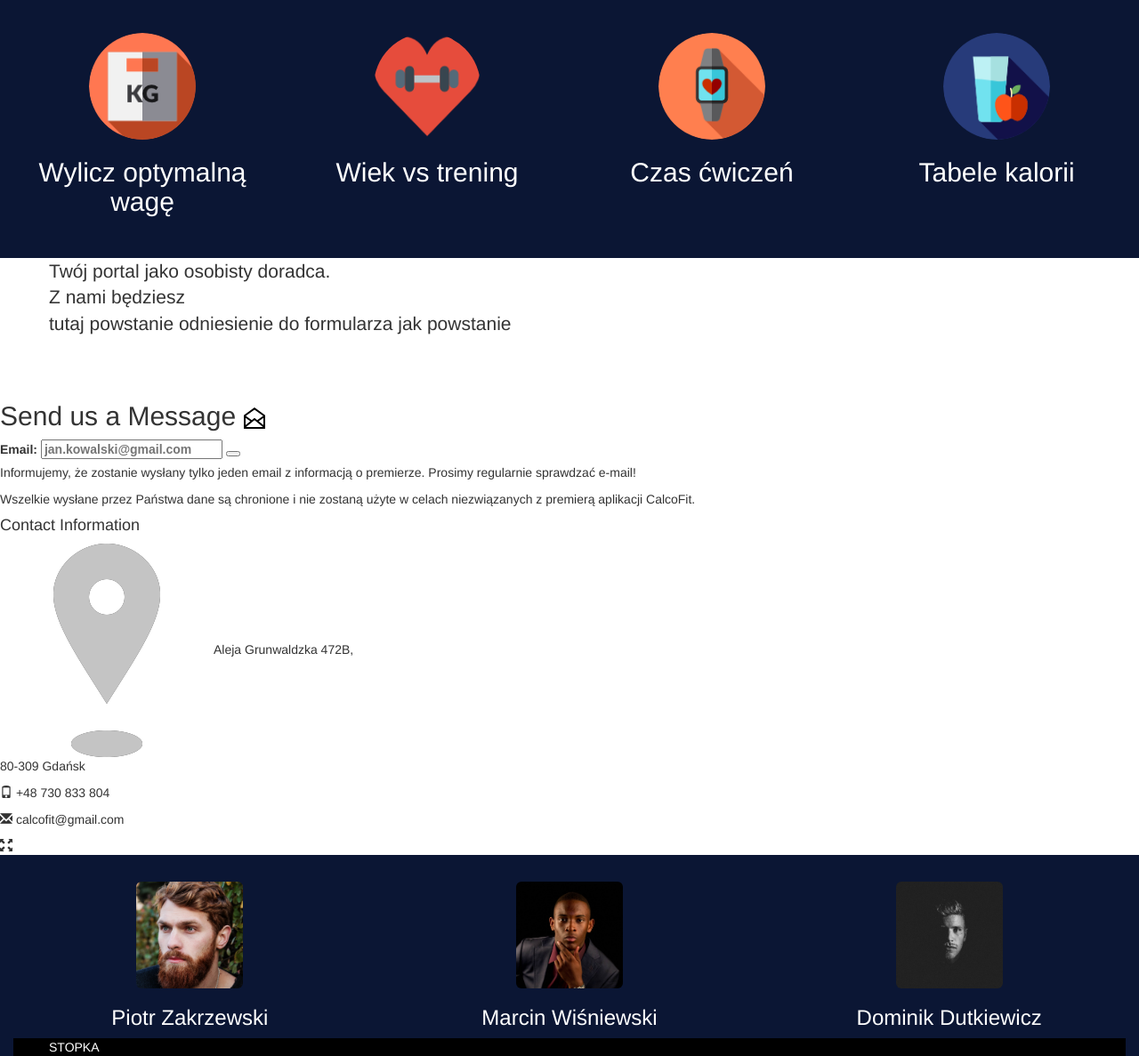
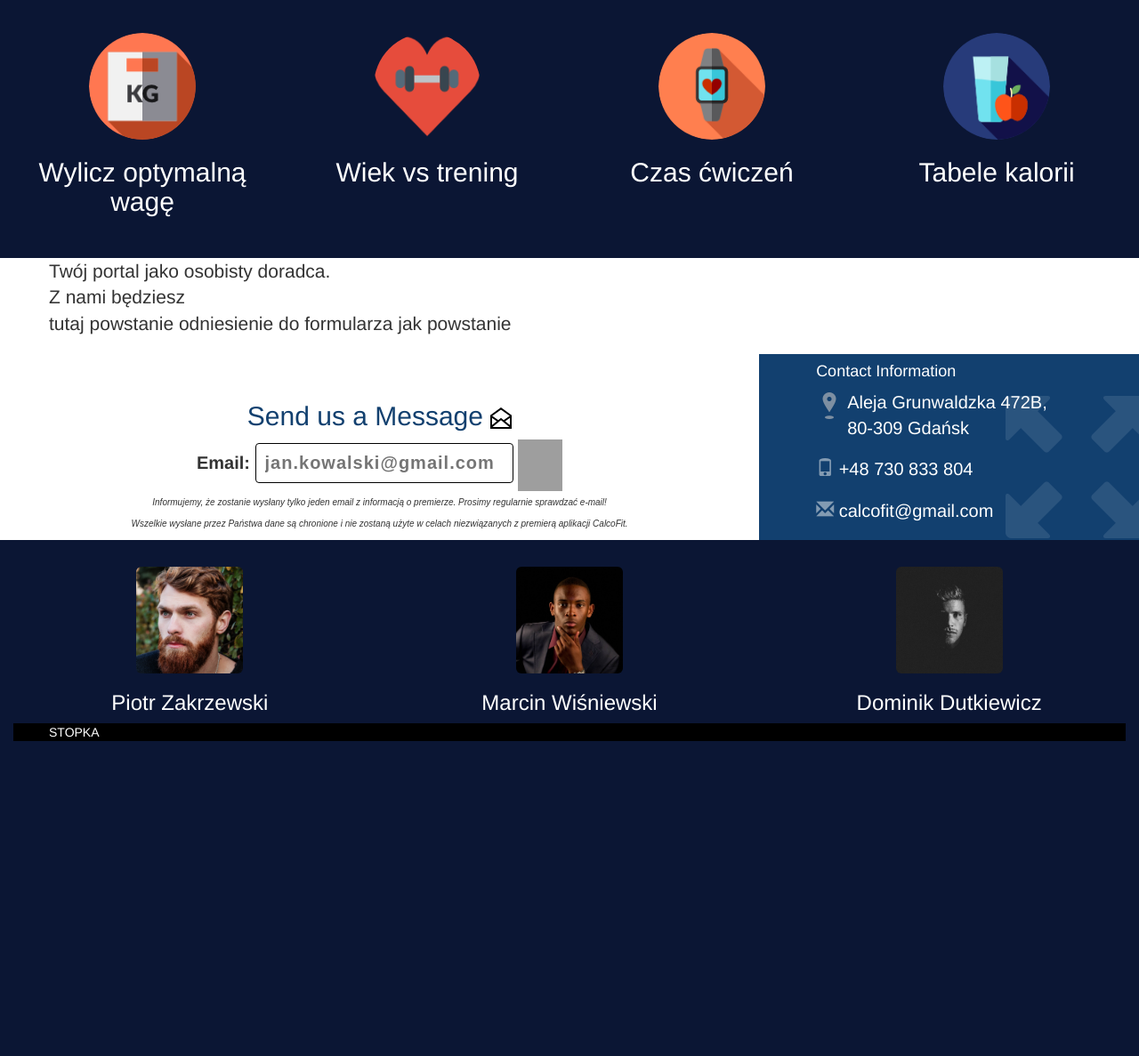
Before and after one commit to zakrza59/jfdd8-frontmeni, a PHP site: page / in a window 1280 px wide. Shown: the part 527-1714 px from the top of the page at 89% size. After the commit the page ends 1360 px from the top, so only its background shows below. Run offline with PHP 8.4, Linux system fonts and the light colour scheme; grey boxes are pictures that could not be loaded.

Commit message:
main.css merge

```diff
--- a/css/main.css
+++ b/css/main.css
@@ -73,7 +73,7 @@ header {
     float: left;
     position: absolute;
     top: 0;
-    left: 0px;
+    left: 0;
 }
 
 img.glowa {
@@ -81,6 +81,98 @@ img.glowa {
 }
 
 footer{
-    background: black
-;
+    background: black;
 }
+
+
+.sign-up-form label textarea,
+.name-label input,
+.email-label input
+{
+    border: solid 1px black;
+    border-radius: 4px;
+    box-sizing: border-box;
+    letter-spacing: 1px;
+    font-size: 20px;
+    margin: 0 auto 10px;
+    resize: vertical;
+    padding: 10px;
+}
+
+.form {
+    background-color: blue;
+    margin: 0;
+    display: flex;
+}
+
+.form>div, .form>aside {
+    flex-grow: 1
+}
+
+.left-container {
+    text-align: center;
+    font-size: 20px;
+    background: white;
+    width: 66.6%;
+    float: left;
+}
+.message-header {
+    font-size: 30px;
+    color: #12406F;
+}
+
+.contact-info {
+    color: #fff;
+    background-color: #12406F;
+    float: right;
+    width: 33.3%;
+    font-size: 20px;
+    padding-left: 5%;
+    text-align: left;
+    overflow: hidden;
+    position: relative;
+    display: flex;
+    flex-direction: column;
+}
+.contact-info > span.background-icon{
+    position: absolute;
+    right: -10px;
+    top: auto;
+    bottom: 0;
+    opacity: 0.1;
+    font-size: 800%;
+}
+
+.contact-info p img {
+    width: 30px;
+    float: left;
+    opacity: 0.6;
+    margin: 3px 5px 0 0;
+}
+
+.contact-info p {
+    flex-grow:1;
+}
+.contact-info p span {
+    color: #CFD8E0;
+    opacity: 0.6;
+}
+.security-text {
+    margin: 0 auto;
+    text-align: center;
+    font-size: 10px;
+    font-style: italic;
+    font-family: arial, serif;
+}
+
+.submit-button {
+    background-image: url("img/send-icon.svg");
+    background-repeat: no-repeat;
+    border:0;
+    padding: 33px 25px 25px;
+    background-color: white;
+
+}
+.address, .phone-number, .email-address {
+    clear: both;
+}
```
Also changed, not shown: main.css (deleted, +0 -128 lines).
